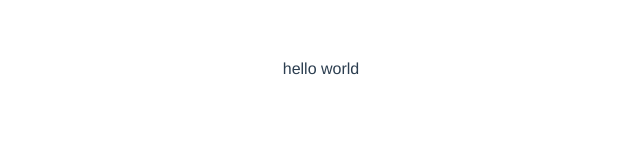
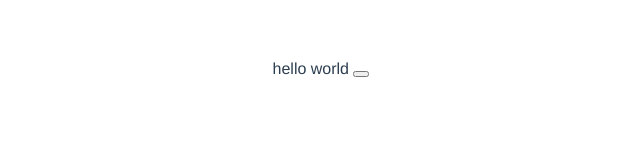
Before and after one commit to py-kkh/bilibili-ui, a Vue app: page / in a window 1280 px wide. Shown: the top 161 px of the page, without its empty margins (319-959 px from the left). Built offline with nearby package versions, Linux system fonts and the light colour scheme.

Commit message:
add eslint

```diff
--- a/package.json
+++ b/package.json
@@ -4,10 +4,16 @@
     "dev": "webpack-dev-server --inline --progress --mode development --config build/webpack.dev.config.js --host 0.0.0.0"
   },
   "devDependencies": {
+    "babel-eslint": "^10.0.1",
     "css-loader": "^2.1.1",
+    "eslint": "^5.15.1",
+    "eslint-loader": "^2.1.2",
+    "eslint-plugin-vue": "^5.2.2",
+    "friendly-errors-webpack-plugin": "^1.7.0",
     "html-webpack-plugin": "^3.2.0",
     "less": "^3.9.0",
     "less-loader": "^4.1.0",
+    "mini-css-extract-plugin": "^0.5.0",
     "vue-loader": "^15.7.0",
     "vue-style-loader": "^4.1.2",
     "vue-template-compiler": "^2.6.8",
--- a/src/App.vue
+++ b/src/App.vue
@@ -1,12 +1,17 @@
 <template>
   <div id="app">
     hello world
+    <button></button>
   </div>
 </template>
 
 <script>
+import Button from './components/button/index.vue'
 export default {
-  name: 'app'
+  name: 'App',
+  components: {
+    Button
+  }
 }
 </script>
 
--- /dev/null
+++ b/src/components/button/index.vue
@@ -0,0 +1,18 @@
+<template>
+  <div :class="btnClass">
+    button
+  </div>
+</template>
+<script>
+export default {
+  name: 'Button',
+  computed: {
+    btnClass() {
+      return {
+        loading: false,
+        disabled: false
+      }
+    }
+  }
+}
+</script>
```
Also changed, not shown: .eslintrc.js (added), 4 other files (tests, documents, lock files or other folders).
